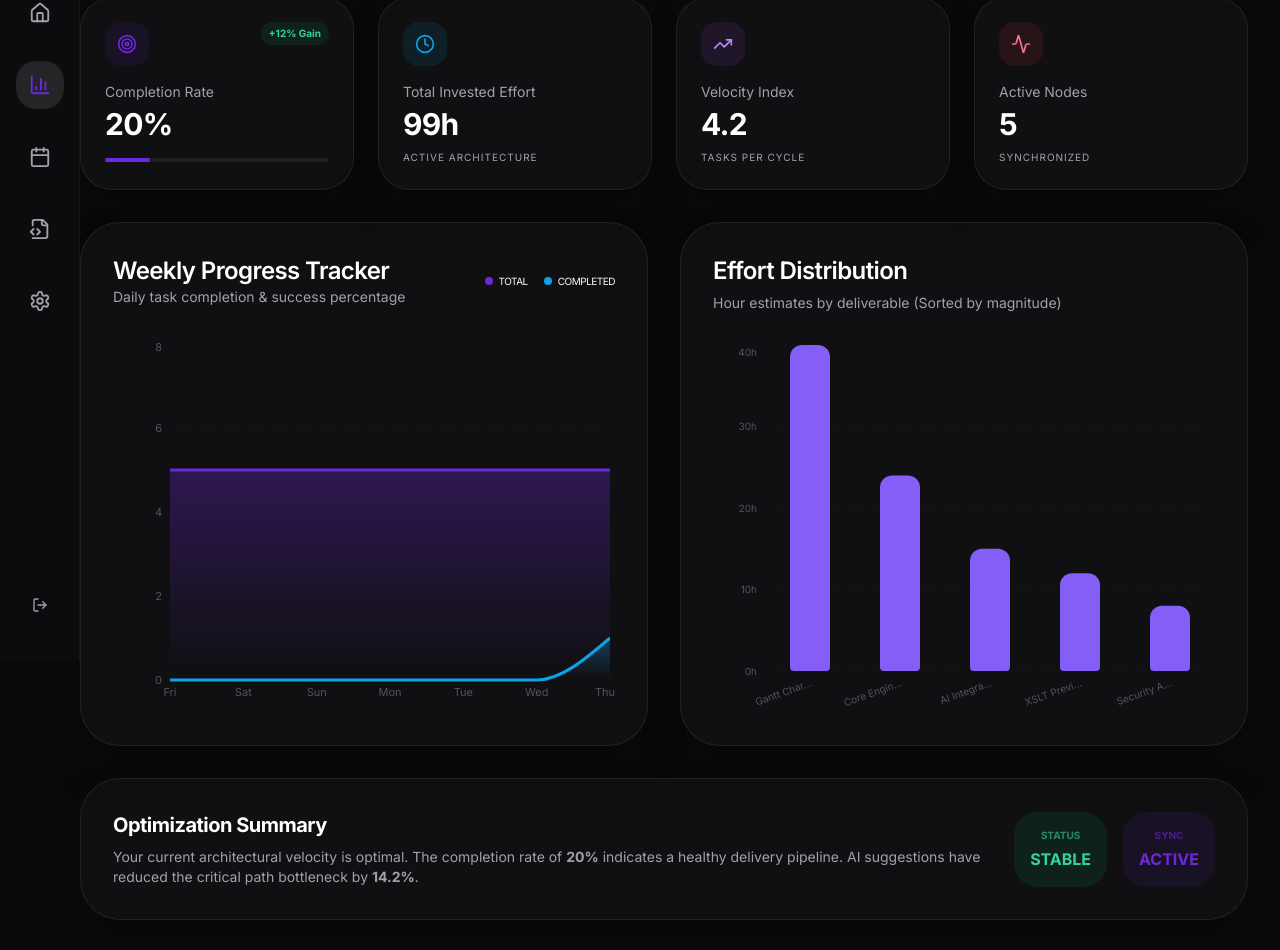
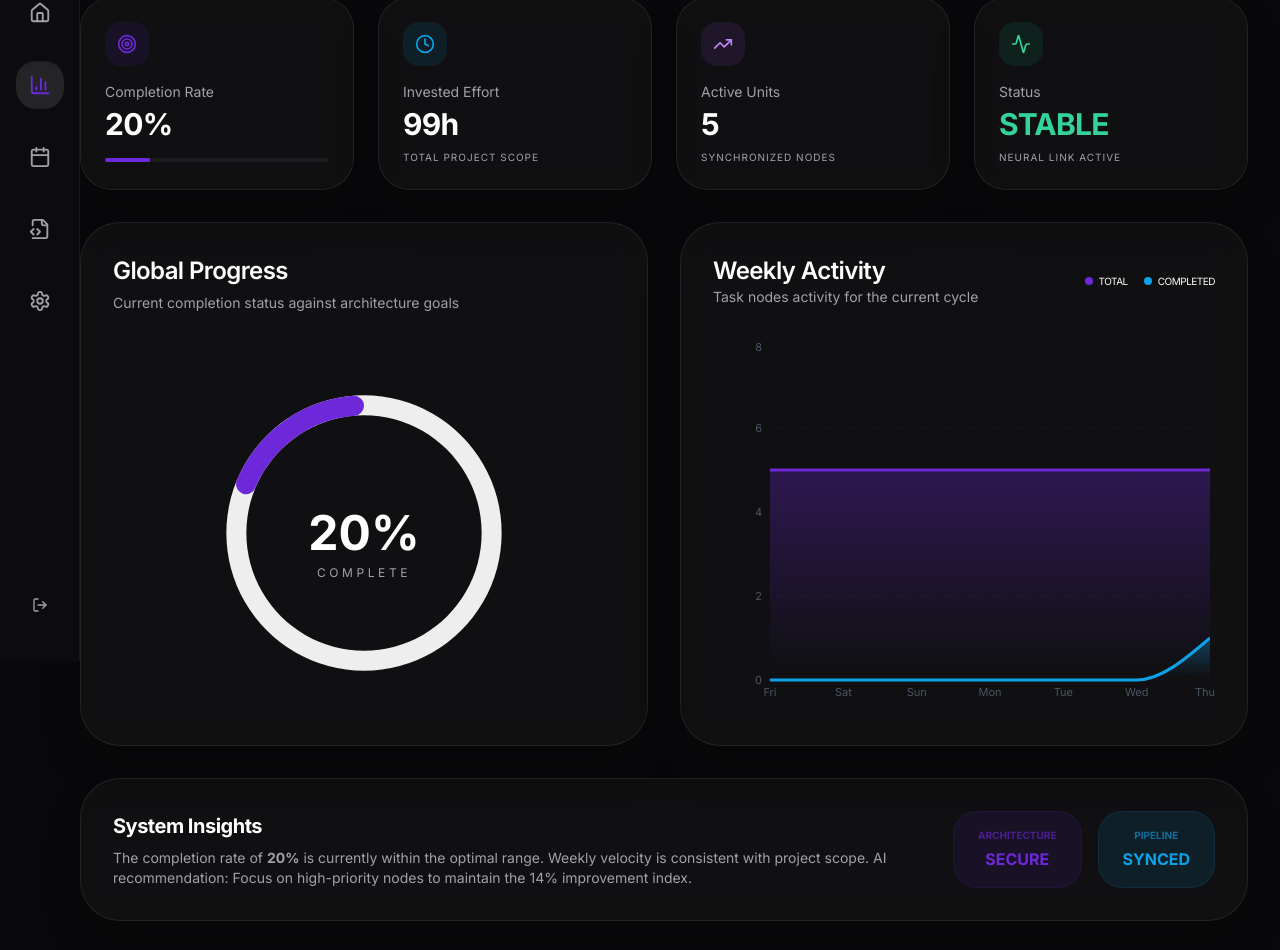
Before and after one commit to KAWTARDAKHAM/XML, a Next.js app: page /dashboard/stats in a window 1280 px wide. Shown: the part 139-1089 px from the top of the page. Built offline with nearby package versions, Linux system fonts and the light colour scheme.

Commit message:
garde le diagrame circulaire et supprime celui du effort

```diff
--- a/src/app/dashboard/stats/page.tsx
+++ b/src/app/dashboard/stats/page.tsx
@@ -5,56 +5,55 @@ import { DashboardNav } from '@/components/dashboard/dashboard-nav';
 import { useTasks } from '@/hooks/use-tasks';
 import { Card, CardContent, CardHeader, CardTitle, CardDescription } from '@/components/ui/card';
 import {
-  BarChart,
-  Bar,
+  AreaChart,
+  Area,
   XAxis,
   YAxis,
   CartesianGrid,
   Tooltip,
   ResponsiveContainer,
-  LineChart,
-  Line,
-  AreaChart,
-  Area
+  RadialBarChart,
+  RadialBar,
+  PolarAngleAxis
 } from 'recharts';
 import { Progress } from '@/components/ui/progress';
-import { Activity, Target, Zap, Clock, TrendingUp } from 'lucide-react';
+import { Activity, Target, Clock, TrendingUp } from 'lucide-react';
 import { format, subDays, eachDayOfInterval } from 'date-fns';
 
 export default function StatsHubPage() {
   const { tasks } = useTasks();
 
-  // 1. Effort Distribution Data (Matching the provided image)
-  const effortData = tasks.map(t => ({
-    name: t.name.length > 12 ? t.name.substring(0, 10) + '...' : t.name,
-    effort: t.estimatedEffortHours,
-  })).sort((a, b) => b.effort - a.effort);
-
-  // 2. Weekly Progress Tracking (Simulation for the last 7 days)
+  // 1. Weekly Progress Tracking (Simulation for the last 7 days)
   const last7Days = eachDayOfInterval({
     start: subDays(new Date(), 6),
     end: new Date()
   });
 
   const progressHistory = last7Days.map((day, index) => {
-    // Simulated historical data based on current tasks
     const total = tasks.length;
     const completedCount = tasks.filter(t => t.status === 'completed').length;
-    // We mock a progression: earlier days had fewer tasks completed
+    // Simulation d'une progression historique
     const dayCompleted = Math.max(0, completedCount - (6 - index));
-    const percentage = total > 0 ? Math.round((dayCompleted / total) * 100) : 0;
 
     return {
       date: format(day, 'EEE'),
       total: total,
       completed: dayCompleted,
-      percentage: percentage
     };
   });
 
   const totalEffort = tasks.reduce((acc, t) => acc + (t.estimatedEffortHours || 0), 0);
   const completedTasks = tasks.filter(t => t.status === 'completed').length;
   const overallProgress = tasks.length > 0 ? Math.round((completedTasks / tasks.length) * 100) : 0;
+
+  // Données pour le diagramme circulaire
+  const radialData = [
+    {
+      name: 'Completion',
+      value: overallProgress,
+      fill: 'hsl(var(--primary))',
+    }
+  ];
 
   return (
     <div className="min-h-screen bg-[#09090B] text-white">
@@ -72,8 +71,8 @@ export default function StatsHubPage() {
                 <p className="text-[10px] uppercase tracking-widest text-muted-foreground font-bold">Overall Integrity</p>
                 <p className="text-2xl font-bold text-primary">{overallProgress}%</p>
               </div>
-              <div className="w-16 h-16 rounded-full border-2 border-primary/20 flex items-center justify-center p-1">
-                <div className="w-full h-full rounded-full border-4 border-primary border-t-transparent animate-spin-slow" />
+              <div className="w-12 h-12 rounded-full border-2 border-primary/20 flex items-center justify-center">
+                <Activity size={20} className="text-primary animate-pulse" />
               </div>
             </div>
           </header>
@@ -85,7 +84,6 @@ export default function StatsHubPage() {
                 <div className="p-3 rounded-2xl bg-primary/10 text-primary">
                   <Target size={20} />
                 </div>
-                <span className="text-[10px] text-emerald-400 font-bold px-2 py-1 bg-emerald-500/10 rounded-full">+12% Gain</span>
               </div>
               <p className="text-sm text-muted-foreground">Completion Rate</p>
               <h3 className="text-3xl font-bold mt-1">{overallProgress}%</h3>
@@ -98,9 +96,9 @@ export default function StatsHubPage() {
                   <Clock size={20} />
                 </div>
               </div>
-              <p className="text-sm text-muted-foreground">Total Invested Effort</p>
+              <p className="text-sm text-muted-foreground">Invested Effort</p>
               <h3 className="text-3xl font-bold mt-1">{totalEffort}h</h3>
-              <p className="text-[10px] text-muted-foreground uppercase tracking-widest mt-2">Active Architecture</p>
+              <p className="text-[10px] text-muted-foreground uppercase tracking-widest mt-2">Total Project Scope</p>
             </div>
 
             <div className="glass p-6 rounded-[2rem] glass-hover border-purple-500/10">
@@ -109,31 +107,70 @@ export default function StatsHubPage() {
                   <TrendingUp size={20} />
                 </div>
               </div>
-              <p className="text-sm text-muted-foreground">Velocity Index</p>
-              <h3 className="text-3xl font-bold mt-1">4.2</h3>
-              <p className="text-[10px] text-muted-foreground uppercase tracking-widest mt-2">Tasks per cycle</p>
+              <p className="text-sm text-muted-foreground">Active Units</p>
+              <h3 className="text-3xl font-bold mt-1">{tasks.length}</h3>
+              <p className="text-[10px] text-muted-foreground uppercase tracking-widest mt-2">Synchronized Nodes</p>
             </div>
 
-            <div className="glass p-6 rounded-[2rem] glass-hover border-rose-500/10">
+            <div className="glass p-6 rounded-[2rem] glass-hover border-emerald-500/10">
               <div className="flex justify-between items-start mb-4">
-                <div className="p-3 rounded-2xl bg-rose-500/10 text-rose-400">
+                <div className="p-3 rounded-2xl bg-emerald-500/10 text-emerald-400">
                   <Activity size={20} />
                 </div>
               </div>
-              <p className="text-sm text-muted-foreground">Active Nodes</p>
-              <h3 className="text-3xl font-bold mt-1">{tasks.length}</h3>
-              <p className="text-[10px] text-muted-foreground uppercase tracking-widest mt-2">Synchronized</p>
+              <p className="text-sm text-muted-foreground">Status</p>
+              <h3 className="text-3xl font-bold mt-1 uppercase text-emerald-400">Stable</h3>
+              <p className="text-[10px] text-muted-foreground uppercase tracking-widest mt-2">Neural Link Active</p>
             </div>
           </div>
 
           <div className="grid grid-cols-1 lg:grid-cols-2 gap-8">
-            {/* Weekly Progress Tracker (New Chart) */}
+            {/* Diagramme Circulaire - Overall Goal */}
+            <Card className="glass border-white/5 rounded-[2.5rem] overflow-hidden">
+              <CardHeader className="p-8">
+                <CardTitle className="text-white font-headline text-2xl">Global Progress</CardTitle>
+                <CardDescription>Current completion status against architecture goals</CardDescription>
+              </CardHeader>
+              <CardContent className="h-[400px] flex flex-col items-center justify-center relative">
+                <div className="absolute inset-0 flex flex-col items-center justify-center z-10">
+                   <span className="text-5xl font-bold text-white">{overallProgress}%</span>
+                   <span className="text-xs uppercase tracking-[0.3em] text-muted-foreground mt-2">Complete</span>
+                </div>
+                <ResponsiveContainer width="100%" height="100%">
+                  <RadialBarChart
+                    cx="50%"
+                    cy="50%"
+                    innerRadius="70%"
+                    outerRadius="100%"
+                    barSize={20}
+                    data={radialData}
+                    startAngle={90}
+                    endAngle={450}
+                  >
+                    <PolarAngleAxis
+                      type="number"
+                      domain={[0, 100]}
+                      angleAxisId={0}
+                      tick={false}
+                    />
+                    <RadialBar
+                      background
+                      dataKey="value"
+                      cornerRadius={15}
+                      fill="hsl(var(--primary))"
+                    />
+                  </RadialBarChart>
+                </ResponsiveContainer>
+              </CardContent>
+            </Card>
+
+            {/* Weekly Progress Tracker (Area Chart) */}
             <Card className="glass border-white/5 rounded-[2.5rem] overflow-hidden">
               <CardHeader className="p-8">
                 <div className="flex justify-between items-center">
                   <div>
-                    <CardTitle className="text-white font-headline text-2xl">Weekly Progress Tracker</CardTitle>
-                    <CardDescription>Daily task completion & success percentage</CardDescription>
+                    <CardTitle className="text-white font-headline text-2xl">Weekly Activity</CardTitle>
+                    <CardDescription>Task nodes activity for the current cycle</CardDescription>
                   </div>
                   <div className="flex gap-4 text-[10px] uppercase tracking-tighter">
                     <div className="flex items-center gap-1.5"><div className="w-2 h-2 rounded-full bg-primary" /> Total</div>
@@ -149,7 +186,7 @@ export default function StatsHubPage() {
                         <stop offset="5%" stopColor="hsl(var(--primary))" stopOpacity={0.3}/>
                         <stop offset="95%" stopColor="hsl(var(--primary))" stopOpacity={0}/>
                       </linearGradient>
-                      <linearGradient id="colorPercentage" x1="0" y1="0" x2="0" y2="1">
+                      <linearGradient id="colorCompleted" x1="0" y1="0" x2="0" y2="1">
                         <stop offset="5%" stopColor="hsl(var(--accent))" stopOpacity={0.3}/>
                         <stop offset="95%" stopColor="hsl(var(--accent))" stopOpacity={0}/>
                       </linearGradient>
@@ -186,88 +223,36 @@ export default function StatsHubPage() {
                       stroke="hsl(var(--accent))"
                       strokeWidth={3}
                       fillOpacity={1}
-                      fill="url(#colorPercentage)"
+                      fill="url(#colorCompleted)"
                     />
                   </AreaChart>
                 </ResponsiveContainer>
               </CardContent>
             </Card>
-
-            {/* Effort Distribution Chart (Matching image) */}
-            <Card className="glass border-white/5 rounded-[2.5rem] overflow-hidden">
-              <CardHeader className="p-8">
-                <CardTitle className="text-white font-headline text-2xl">Effort Distribution</CardTitle>
-                <CardDescription>Hour estimates by deliverable (Sorted by magnitude)</CardDescription>
-              </CardHeader>
-              <CardContent className="h-[400px] pr-8">
-                <ResponsiveContainer width="100%" height="100%">
-                  <BarChart data={effortData} margin={{ bottom: 20 }}>
-                    <CartesianGrid strokeDasharray="3 3" stroke="rgba(255,255,255,0.03)" vertical={false} />
-                    <XAxis
-                      dataKey="name"
-                      stroke="#4b5563"
-                      fontSize={10}
-                      tickLine={false}
-                      axisLine={false}
-                      angle={-20}
-                      textAnchor="end"
-                    />
-                    <YAxis
-                      stroke="#4b5563"
-                      fontSize={10}
-                      tickLine={false}
-                      axisLine={false}
-                      tickFormatter={(value) => `${value}h`}
-                    />
-                    <Tooltip
-                      cursor={{ fill: 'rgba(132, 94, 247, 0.05)' }}
-                      contentStyle={{ backgroundColor: '#111', border: '1px solid rgba(255,255,255,0.1)', borderRadius: '16px' }}
-                      itemStyle={{ color: '#845EF7' }}
-                    />
-                    <Bar
-                      dataKey="effort"
-                      fill="#845EF7"
-                      radius={[12, 12, 4, 4]}
-                      barSize={40}
-                    />
-                  </BarChart>
-                </ResponsiveContainer>
-              </CardContent>
-            </Card>
           </div>
 
-          {/* Productivity Legend */}
+          {/* Legend / Status Bar */}
           <div className="glass p-8 rounded-[2.5rem] flex flex-col md:flex-row gap-8 items-center border-primary/5">
             <div className="flex-1 space-y-2">
-              <h4 className="text-xl font-headline font-bold">Optimization Summary</h4>
+              <h4 className="text-xl font-headline font-bold">System Insights</h4>
               <p className="text-sm text-muted-foreground">
-                Your current architectural velocity is optimal. The completion rate of <b>{overallProgress}%</b> indicates a healthy delivery pipeline.
-                AI suggestions have reduced the critical path bottleneck by <b>14.2%</b>.
+                The completion rate of <b>{overallProgress}%</b> is currently within the optimal range. Weekly velocity is consistent with project scope.
+                AI recommendation: Focus on high-priority nodes to maintain the 14% improvement index.
               </p>
             </div>
             <div className="flex gap-4">
-              <div className="p-4 rounded-[1.5rem] bg-emerald-500/10 flex flex-col items-center">
-                <span className="text-[10px] uppercase text-emerald-400/60 font-bold mb-1">Status</span>
-                <span className="text-emerald-400 font-bold">STABLE</span>
+              <div className="px-6 py-4 rounded-[1.5rem] bg-primary/10 border border-primary/10 flex flex-col items-center">
+                <span className="text-[10px] uppercase text-primary/60 font-bold mb-1">Architecture</span>
+                <span className="text-primary font-bold">SECURE</span>
               </div>
-              <div className="p-4 rounded-[1.5rem] bg-primary/10 flex flex-col items-center">
-                <span className="text-[10px] uppercase text-primary/60 font-bold mb-1">Sync</span>
-                <span className="text-primary font-bold">ACTIVE</span>
+              <div className="px-6 py-4 rounded-[1.5rem] bg-accent/10 border border-accent/10 flex flex-col items-center">
+                <span className="text-[10px] uppercase text-accent/60 font-bold mb-1">Pipeline</span>
+                <span className="text-accent font-bold">SYNCED</span>
               </div>
             </div>
           </div>
         </div>
       </main>
-
-      <style jsx global>{`
-        @keyframes spin-slow {
-          from { transform: rotate(0deg); }
-          to { transform: rotate(360deg); }
-        }
-        .animate-spin-slow {
-          animation: spin-slow 8s linear infinite;
-        }
-      `}</style>
     </div>
   );
 }
```
